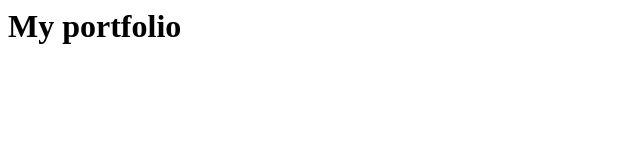
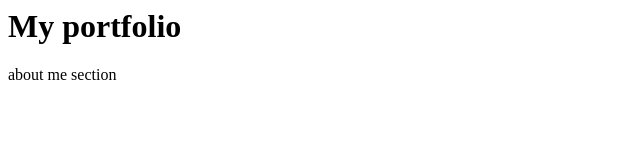
Before and after one commit to sweetyy92/my-portfolio, a plain HTML site: page index.html in a window 1280 px wide. Shown: the full height of the page, 0-640 px from the left. Drawn offline with Linux system fonts and the light colour scheme.

Commit message:
added about section

```diff
--- a/index.html
+++ b/index.html
@@ -1 +1,2 @@
 <h1>My portfolio</h1>
+<p>about me section</p>
```
